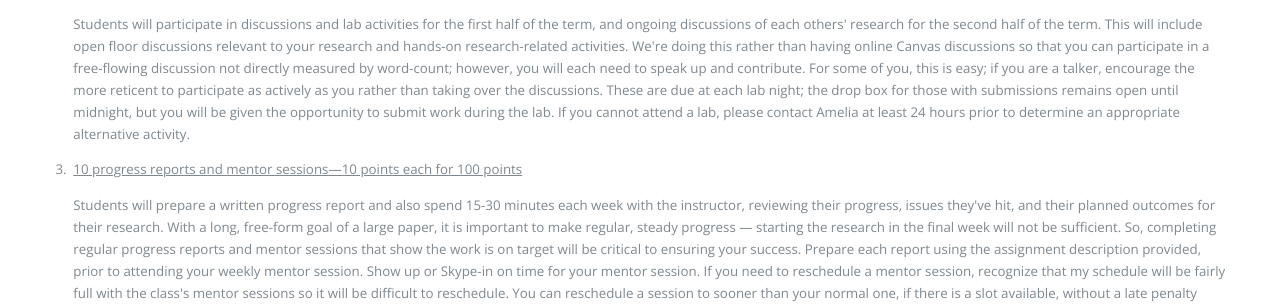
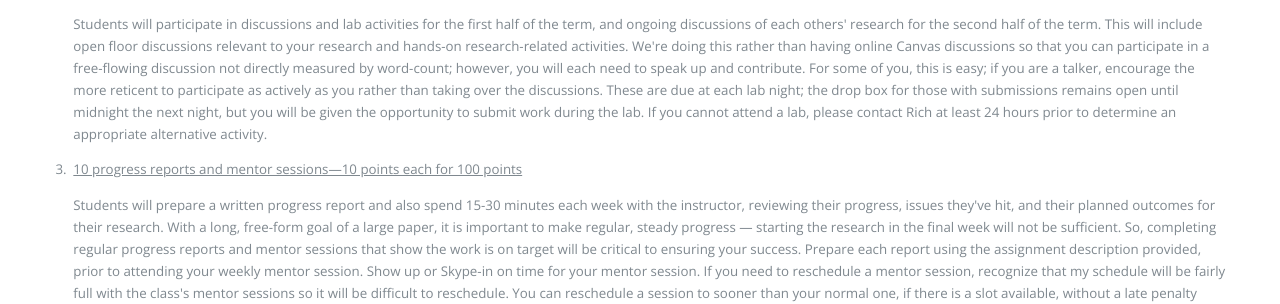
Before and after one commit to argoc/syllabub, a Jekyll site: the page IS390.html, which Jekyll copies as it is, in a window 1280 px wide and 900 px high, scrolled down 3058 px. Shown: the part 245-549 px from the top of the window. Built offline with Jekyll 4.4.1, drawn with Linux system fonts in a browser that asks for light colours.

Commit message:
fix lab date

```diff
--- a/IS390.html
+++ b/IS390.html
@@ -229,7 +229,7 @@
                             </li>
                             <li>
                                 <p><span style="text-decoration: underline;"></span><span style="text-decoration: underline;">8 research-related lab activities—25 points each for 200 points</span></p>
-                                <p>Students will participate in discussions and lab activities for the first half of the term, and ongoing discussions of each others' research for the second half of the term. This will include open floor discussions relevant to your research and hands-on research-related activities. We're doing this rather than having online Canvas discussions so that you can participate in a free-flowing discussion not directly measured by word-count; however, you will each need to speak up and contribute. For some of you, this is easy; if you are a talker, encourage the more reticent to participate as actively as you rather than taking over the discussions. These are due at each lab night; the drop box for those with submissions remains open until midnight, but you will be given the opportunity to submit work during the lab. If you cannot attend a lab, please contact Amelia at least 24 hours prior to determine an appropriate alternative activity.</p>
+                                <p>Students will participate in discussions and lab activities for the first half of the term, and ongoing discussions of each others' research for the second half of the term. This will include open floor discussions relevant to your research and hands-on research-related activities. We're doing this rather than having online Canvas discussions so that you can participate in a free-flowing discussion not directly measured by word-count; however, you will each need to speak up and contribute. For some of you, this is easy; if you are a talker, encourage the more reticent to participate as actively as you rather than taking over the discussions. These are due at each lab night; the drop box for those with submissions remains open until midnight the next night, but you will be given the opportunity to submit work during the lab. If you cannot attend a lab, please contact Rich at least 24 hours prior to determine an appropriate alternative activity.</p>
                             </li>
                             <li>
                                 <p><span style="text-decoration: underline;">10 progress reports and mentor sessions—10 points each for 100 points</span></p>
```
